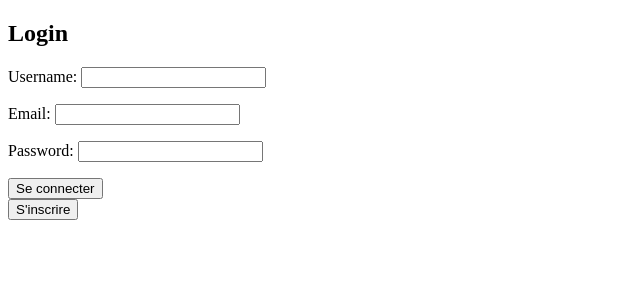
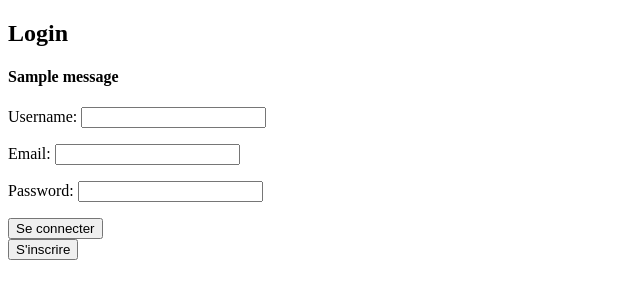
Before and after one commit to AlixLv/frometon_vin, a Django app: page /users/login/ in a window 1280 px wide. Shown: the part 62-362 px from the top of the page, without its empty margins (0-640 px from the left). Run offline with Django 5.2, Linux system fonts and the light colour scheme; data comes from the database, SQL or seed files in the repository; both versions use the stored data as it was after the commit; tables that the repository leaves empty hold one stand-in row (values such as "Sample post"); one stand-in notice (Sample message) is shown.

Commit message:
add: message of success when password is changed

```diff
--- a/users/templates/goodbye.html
+++ b/users/templates/goodbye.html
@@ -1,7 +1,7 @@
 {% extends 'base.html' %}
 {% block content %}
     <h2>À bientôt !</h2>
-    <a href="http://127.0.0.1:8000/login/">
+    <a href="http://127.0.0.1:8000/users/login/">
         <input type="submit" value="Se connecter">
     </a>
 {% endblock content %}
--- a/users/templates/login.html
+++ b/users/templates/login.html
@@ -5,8 +5,10 @@
         <!-- template de protection contre les injection de code malaicieux à travers le bouton d'un formulaire ou du javascript -->
         {% csrf_token %}
         <h2>Login</h2>
-        {% if message is not None %}
-            <h4>{{ message }}</h4>
+        {% if messages %}
+            {% for message in messages %}
+                <h4>{{ message }}</h4>
+            {% endfor %}
         {% endif %}
         <!-- le formulaire Django est affiché comme des paragraphes HTML avec les balises <p> -->
         {{ form.as_p }}
--- a/users/views.py
+++ b/users/views.py
@@ -149,11 +149,15 @@ def update_profile(request, id=None):
 
 def update_password(request, id=None):
     if request.method == "POST":
+        message = None
         form = PasswordChangeForm(user = request.user, data=request.POST)
 
         if form.is_valid():
             user = form.save()
             print("⭐️ ", user)
+            # type de messages stockés temporairement dans la session
+            messages.success(request, "Votre mot de passe a été modifié avec succès. Veuillez vous reconnecter.")
+
             return redirect(reverse('login'))
 
         else:
```
Also changed, not shown: db.sqlite3.
